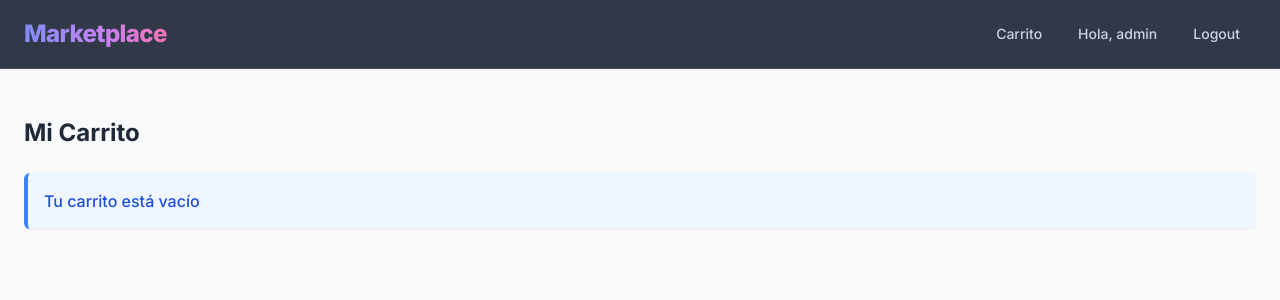
After one commit to canoalexander-creator/marketplace_main, a Django app: page /cart/ in a window 1280 px wide. The commit adds this page. Shown: the top 300 px of the page. Run offline with Django 5.2, Linux system fonts and the light colour scheme; a user stored in the database is signed in; data comes from the database, SQL or seed files in the repository; both versions use the stored data as it was after the commit; tables that the repository leaves empty hold one stand-in row (values such as "Sample post"); some libraries are stand-ins or nearby versions.

Commit message:
Sprint 4 y 5

```diff
--- a/marketplace_main/urls.py
+++ b/marketplace_main/urls.py
@@ -1,7 +1,25 @@
+"""
+URL configuration for marketplace_main project.
+
+The `urlpatterns` list routes URLs to views. For more information please see:
+    https://docs.djangoproject.com/en/5.2/topics/http/urls/
+Examples:
+Function views
+    1. Add an import:  from my_app import views
+    2. Add a URL to urlpatterns:  path('', views.home, name='home')
+Class-based views
+    1. Add an import:  from other_app.views import Home
+    2. Add a URL to urlpatterns:  path('', Home.as_view(), name='home')
+Including another URLconf
+    1. Import the include() function: from django.urls import include, path
+    2. Add a URL to urlpatterns:  path('blog/', include('blog.urls'))
+"""
 from django.contrib import admin
+from django.conf import settings
+from django.conf.urls.static import static
 from django.urls import path, include
 
 urlpatterns = [
     path('admin/', admin.site.urls),
     path('', include('store.urls')),
-]
+]+ static(settings.MEDIA_URL, document_root=settings.MEDIA_ROOT)
--- a/store/templates/store/base.html
+++ b/store/templates/store/base.html
@@ -28,7 +28,7 @@
 
     <div class="flex items-center space-x-1 md:space-x-3">
       <!-- Botones Ghost (sin borde, cambian el fondo sutilmente al pasar el mouse) -->
-      <a href="#"
+      <a href="{% url 'cart_detail' %}"
          class="text-slate-300 hover:text-white px-4 py-2 rounded-full text-sm font-medium transition-all duration-300 hover:bg-white/10">
            Carrito
       </a>
--- /dev/null
+++ b/store/templates/store/cart_detail.html
@@ -0,0 +1,89 @@
+{% extends 'store/base.html' %}
+
+{% block content %}
+
+<h2 class="text-2xl font-bold text-gray-800 mb-6">Mi Carrito</h2>
+
+{% if cart.cartitem_set.all %}
+
+<!-- Contenedor principal de la tabla con bordes redondeados y scroll horizontal para móviles -->
+<div class="bg-white rounded-lg shadow-sm border border-gray-200 overflow-hidden mb-6">
+    <div class="overflow-x-auto">
+        <!-- divide-y y divide-x simulan el table-bordered de Bootstrap -->
+        <table class="min-w-full divide-y divide-gray-200">
+
+            <thead class="bg-gray-50">
+                <tr class="divide-x divide-gray-200">
+                    <th scope="col" class="px-6 py-3 text-left text-xs font-medium text-gray-500 uppercase tracking-wider">Producto</th>
+                    <th scope="col" class="px-6 py-3 text-left text-xs font-medium text-gray-500 uppercase tracking-wider">Precio</th>
+                    <th scope="col" class="px-6 py-3 text-left text-xs font-medium text-gray-500 uppercase tracking-wider">Cantidad</th>
+                    <th scope="col" class="px-6 py-3 text-left text-xs font-medium text-gray-500 uppercase tracking-wider">Subtotal</th>
+                    <th scope="col" class="px-6 py-3 text-center text-xs font-medium text-gray-500 uppercase tracking-wider">Acciones</th>
+                </tr>
+            </thead>
+
+            <tbody class="bg-white divide-y divide-gray-200">
+            {% for item in cart.cartitem_set.all %}
+                <tr class="hover:bg-gray-50 transition-colors divide-x divide-gray-200">
+
+                    <td class="px-6 py-4 whitespace-nowrap font-medium text-gray-900">
+                        {{ item.product.name }}
+                    </td>
+
+                    <td class="px-6 py-4 whitespace-nowrap text-gray-700">
+                        $ {{ item.product.price }}
+                    </td>
+
+                    <td class="px-6 py-4 whitespace-nowrap">
+                        <!-- El formulario usa flexbox para alinear el input y el botón ordenadamente -->
+                        <form method="POST" action="{% url 'update_cart_item' item.id %}" class="flex flex-col items-start gap-2">
+                            {% csrf_token %}
+                            <input type="number"
+                                   name="quantity"
+                                   value="{{ item.quantity }}"
+                                   min="1"
+                                   class="w-24 px-3 py-1.5 border border-gray-300 rounded-md focus:outline-none focus:ring-2 focus:ring-blue-500 focus:border-blue-500 text-sm transition-colors">
+
+                            <button type="submit" class="bg-blue-600 hover:bg-blue-700 text-white px-3 py-1.5 rounded-md text-sm transition-colors">
+                                Actualizar
+                            </button>
+                        </form>
+                    </td>
+
+                    <td class="px-6 py-4 whitespace-nowrap font-semibold text-gray-900">
+                        $ {{ item.subtotal }}
+                    </td>
+
+                    <td class="px-6 py-4 whitespace-nowrap text-center">
+                        <a href="{% url 'remove_from_cart' item.id %}"
+                           class="inline-block bg-red-500 hover:bg-red-600 text-white px-3 py-1.5 rounded-md text-sm transition-colors">
+                            Eliminar
+                        </a>
+                    </td>
+
+                </tr>
+            {% endfor %}
+            </tbody>
+        </table>
+    </div>
+</div>
+
+<!-- Total alineado a la derecha -->
+<div class="flex justify-end">
+    <h3 class="text-xl font-bold text-gray-900 bg-gray-50 border border-gray-200 px-6 py-4 rounded-lg shadow-sm">
+        Total: <span class="text-blue-600">$ {{ cart.total }}</span>
+    </h3>
+</div>
+
+{% else %}
+
+<!-- Alerta estilo alert-info -->
+<div class="bg-blue-50 border-l-4 border-blue-500 p-4 rounded-md shadow-sm">
+    <div class="flex items-center">
+        <p class="text-blue-700 font-medium m-0">Tu carrito está vacío</p>
+    </div>
+</div>
+
+{% endif %}
+
+{% endblock %}
--- a/store/urls.py
+++ b/store/urls.py
@@ -3,8 +3,6 @@ from . import views
 
 urlpatterns = [
     path('', views.home, name='home'),
-
-    # Auth
     path('register/', views.register, name='register'),
     path('login/', views.login_view, name='login'),
     path('logout/', views.logout_view, name='logout'),
@@ -16,4 +14,10 @@ urlpatterns = [
     path('products/create/', views.product_create, name='product_create'),
     path('products/<uuid:pk>/edit/', views.product_update, name='product_update'),
     path('products/<uuid:pk>/delete/', views.product_delete, name='product_delete'),
+
+    # Cart
+    path('cart/', views.cart_detail, name='cart_detail'),
+    path('cart/add/<uuid:product_id>/', views.add_to_cart, name='add_to_cart'),
+    path('cart/remove/<uuid:item_id>/', views.remove_from_cart, name='remove_from_cart'),
+    path('cart/update/<uuid:item_id>/', views.update_cart_item, name='update_cart_item'),
 ]
```
Also changed, not shown: marketplace_main/settings.py (+5 -5 lines), db.sqlite3, media/upload/fnaf.png (added), 1 other file.
